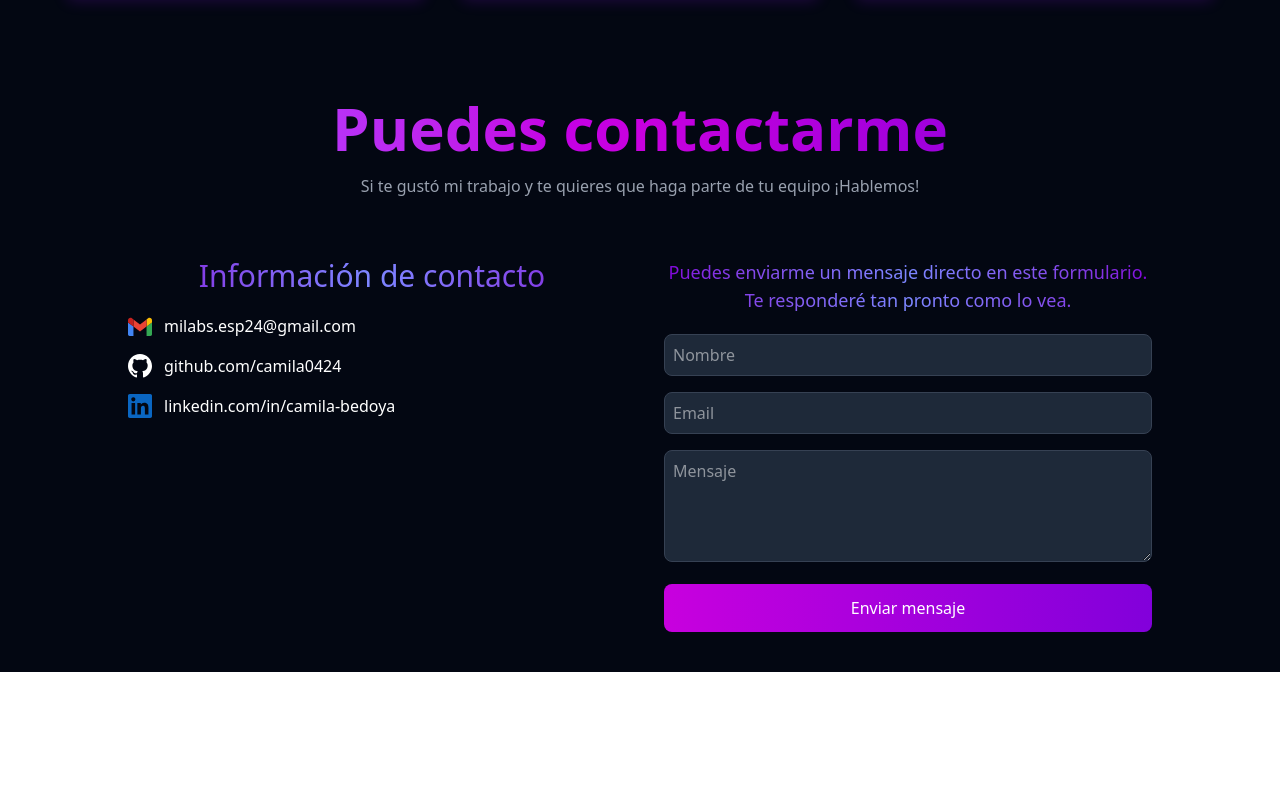
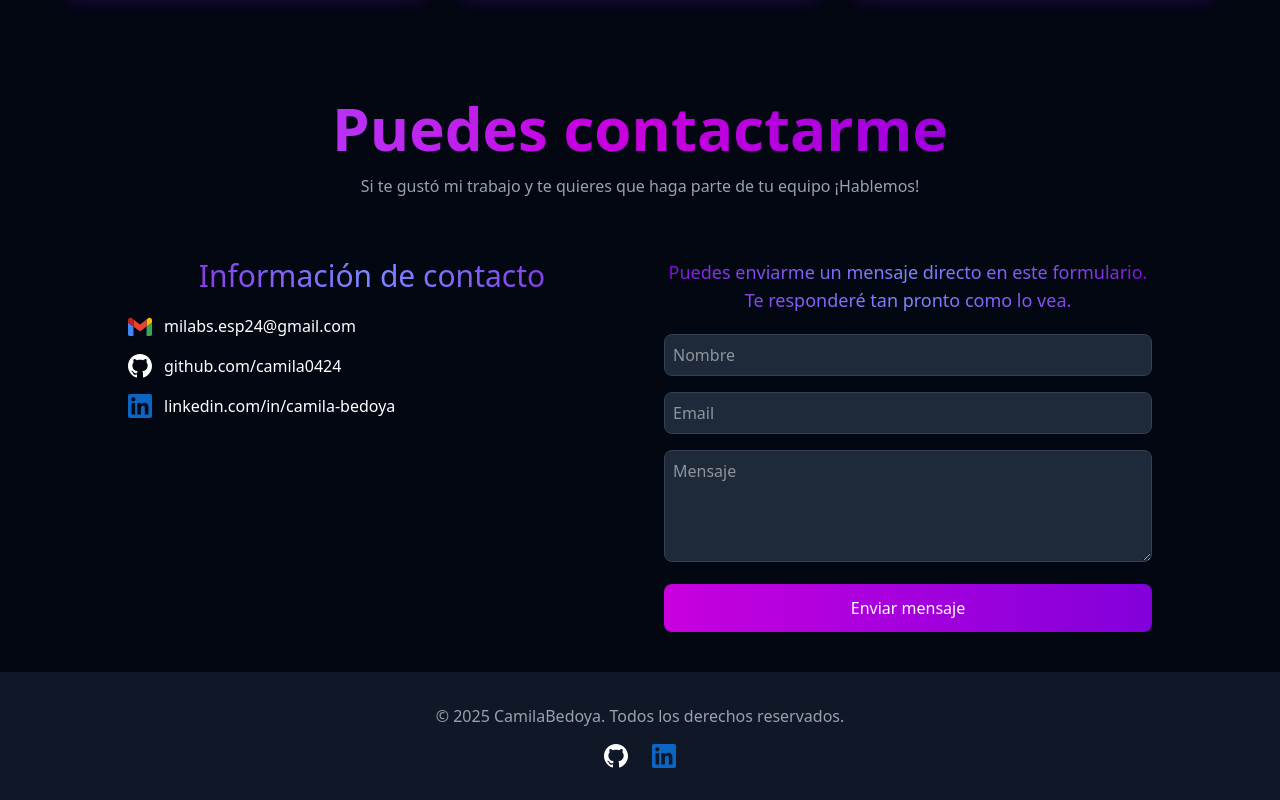
Before and after one commit to camila0424/portafolio, a React (Vite) app: page / in a window 1280 px wide. Shown: the part 3675-4475 px from the top of the page. Before the commit the page ends 4347 px from the top, so only its background shows below. Built offline with nearby package versions, Linux system fonts and the light colour scheme.

Commit message:
little changes

```diff
--- a/src/components/App.jsx
+++ b/src/components/App.jsx
@@ -1,4 +1,5 @@
 import "../styles/tailwind.css";
+import Footer from "./layout/Footer";
 
 import Header from "./layout/Header";
 import Contact from "./sections/Contact";
@@ -16,6 +17,7 @@ function App() {
       <Skills />
       <Projects />
       <Contact />
+      <Footer />
     </>
   );
 }
--- a/src/components/layout/Footer.jsx
+++ b/src/components/layout/Footer.jsx
@@ -0,0 +1,35 @@
+import GitHub from "../../images/social/gitHub_dark.svg";
+import Linkedin from "../../images/social/linkedin.svg";
+function Footer() {
+  return (
+    <>
+      <section className="bg-gray-900 py-8 px-4 ">
+        <div className="max-w-6xl mx-auto text-center">
+          <p className="text-gray-400 mb-4">
+            © 2025 CamilaBedoya. Todos los derechos reservados.
+          </p>
+          <div className="flex justify-center space-x-6">
+            <a
+              href="https://github.com/camila0424"
+              className="text-gray-400 hover:text-white transition-colors"
+              target="_blank"
+              rel="noopener noreferrer"
+            >
+              <img src={GitHub} alt="GitHub" className="w-6" />
+            </a>
+            <a
+              href="https://www.linkedin.com/in/camila-bedoya/"
+              className="text-gray-400 hover:text-white transition-colors"
+              target="_blank"
+              rel="noopener noreferrer"
+            >
+              <img src={Linkedin} alt="Linkedin" className="w-6" />
+            </a>
+          </div>
+        </div>
+      </section>
+    </>
+  );
+}
+
+export default Footer;
--- a/src/components/sections/Hero.jsx
+++ b/src/components/sections/Hero.jsx
@@ -7,7 +7,6 @@ function Hero() {
       className="h-screen w-screen bg-black text-white overflow-hidden px-4 pt-20 md:pt-13"
     >
       <div className="flex flex-col items-center justify-center text-center h-full gap-6 md:gap-8">
-        {/* Títulos separados */}
         <div className="max-w-3xl">
           <h1 className="text-5xl md:text-7xl font-bold bg-gradient-to-r from-purple-600 via-fuchsia-500 to-purple-700 bg-clip-text text-transparent mb-2">
             Desarrolladora
@@ -18,24 +17,20 @@ function Hero() {
           <h3 className="text-lg md:text-3xl italic text-white">Junior</h3>
         </div>
 
-        {/* Logo */}
         <img
           src={Logo}
           alt="Logo de Camila Bedoya"
           className="w-32 md:w-40 md:-mt-7 h-auto"
         />
 
-        {/* Nombre */}
         <h2 className="text-3xl md:text-5xl md:-mt-10 font-bold bg-gradient-to-r from-purple-500 via-fuchsia-600 to-purple-700 bg-clip-text text-transparent pb-2.5">
           Camila Bedoya
         </h2>
 
-        {/* Frase */}
         <h3 className="text-lg md:text-2xl font-medium italic bg-gradient-to-r from-purple-700 via-indigo-400 to-purple-700 bg-clip-text text-transparent">
           Construyendo el futuro, línea por línea.
         </h3>
 
-        {/* Botones */}
         <div className="flex flex-col sm:flex-row gap-4 mt-3 md:-mt-3">
           <button className="bg-purple-600 hover:bg-black shadow-lg shadow-purple-600/50 text-white px-6 py-2 rounded text-lg transition">
             Ver proyectos
--- a/src/components/sections/skills/Skills.jsx
+++ b/src/components/sections/skills/Skills.jsx
@@ -19,7 +19,6 @@ function Skills() {
           con las que actualmente trabajo.
         </p>
 
-        {/* Contenedor de skills */}
         <div className="flex flex-col md:flex-row md:flex-nowrap gap-4">
           <Frontend />
           <Backend />
```
